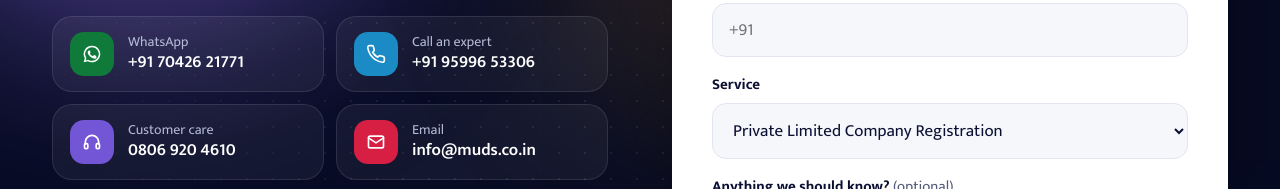
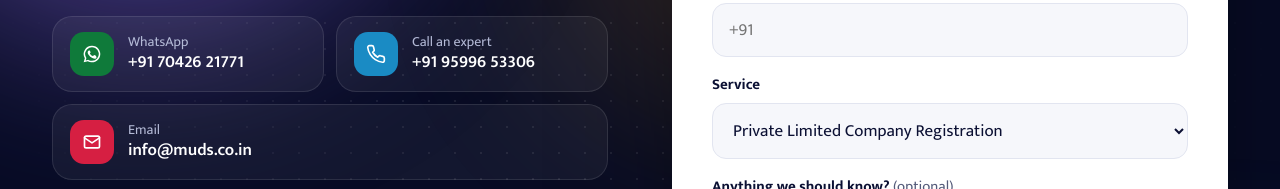
Before and after one commit to MudsClaude123/MudsWebsite, a plain HTML site: page premium/index.html in a window 1280 px wide. Shown: the part 7679-7868 px from the top of the page. Drawn offline with nearby package versions, Linux system fonts and the light colour scheme.

Commit message:
Remove customer care number from premium site
Co-Authored-By: Claude Opus 5.5 <noreply@anthropic.com>
Claude-Session: https://claude.ai/code/session_01MuAsuHi11xyM2Mm8hQhqFU

```diff
--- a/premium/index.html
+++ b/premium/index.html
@@ -653,8 +653,7 @@ button,input,select,textarea{font:inherit;color:inherit}
       <div class="channels">
         <a class="channel" style="--c:#0F7A3A" href="https://wa.me/917042621771" target="_blank" rel="noopener"><span class="ci"><svg aria-hidden="true"><use href="#i-wa"/></svg></span><span class="ct"><span>WhatsApp</span><b>+91 70426 21771</b></span></a>
         <a class="channel" style="--c:#1A8BC4" href="tel:+919599653306"><span class="ci"><svg aria-hidden="true"><use href="#i-phone"/></svg></span><span class="ct"><span>Call an expert</span><b>+91 95996 53306</b></span></a>
-        <a class="channel" style="--c:#7356D6" href="tel:08069204610"><span class="ci"><svg aria-hidden="true"><use href="#i-head"/></svg></span><span class="ct"><span>Customer care</span><b>0806 920 4610</b></span></a>
-        <a class="channel" style="--c:#D61F42" href="mailto:info@muds.co.in"><span class="ci"><svg aria-hidden="true"><use href="#i-mail"/></svg></span><span class="ct"><span>Email</span><b>info@muds.co.in</b></span></a>
+        <a class="channel" style="--c:#D61F42;grid-column:1/-1" href="mailto:info@muds.co.in"><span class="ci"><svg aria-hidden="true"><use href="#i-mail"/></svg></span><span class="ct"><span>Email</span><b>info@muds.co.in</b></span></a>
         <a class="channel" style="--c:#C98A0E;grid-column:1/-1" href="https://www.google.com/maps/search/?api=1&amp;query=IDC-31b+Sector-16+MG+Road+Gurgaon+Haryana+122007" target="_blank" rel="noopener"><span class="ci"><svg aria-hidden="true"><use href="#i-pin"/></svg></span><span class="ct"><span>Visit our office</span><b>IDC-31b, Sector-16, Main MG Road, Gurgaon, Haryana 122007</b></span></a>
       </div>
     </div>
```
